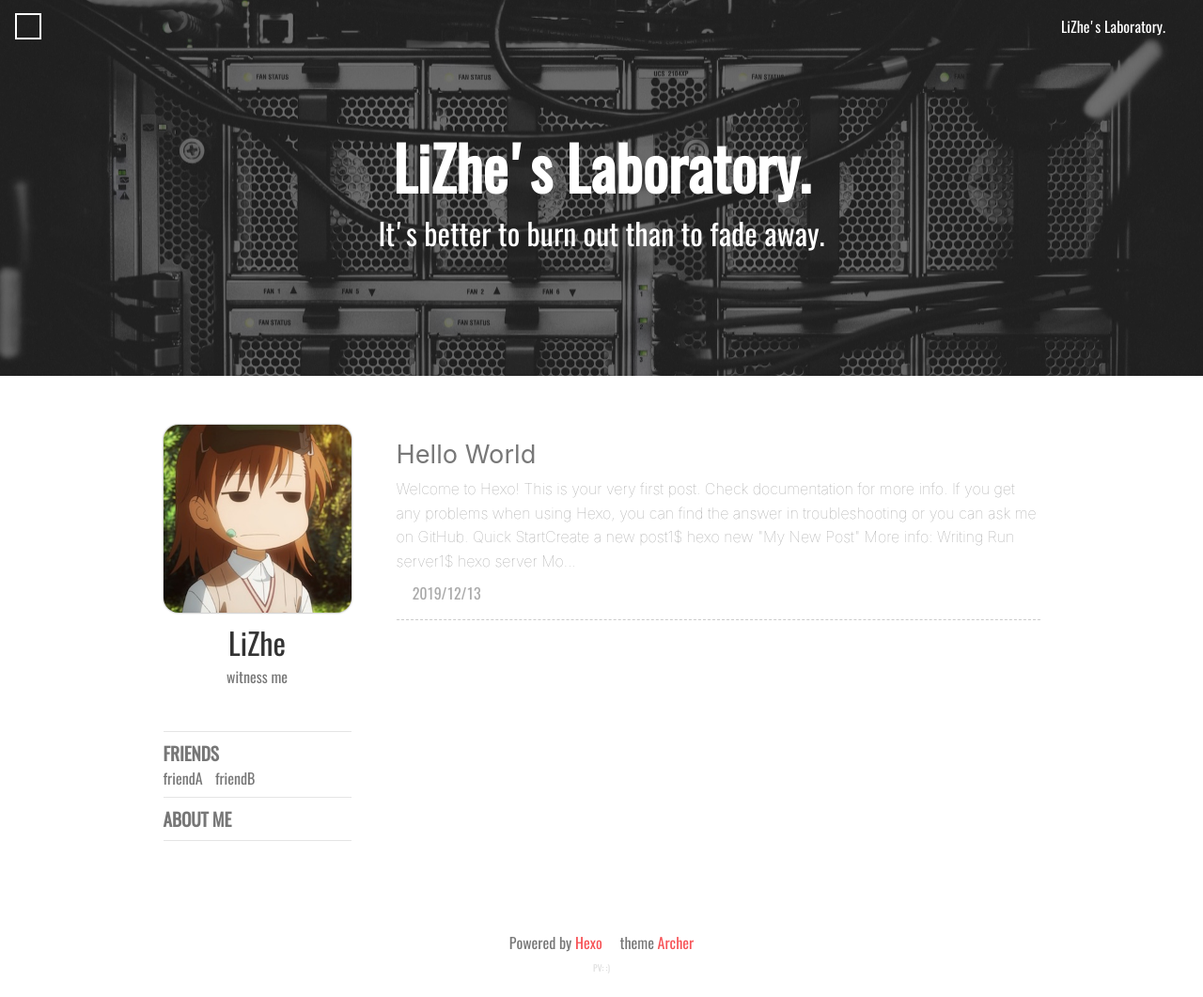
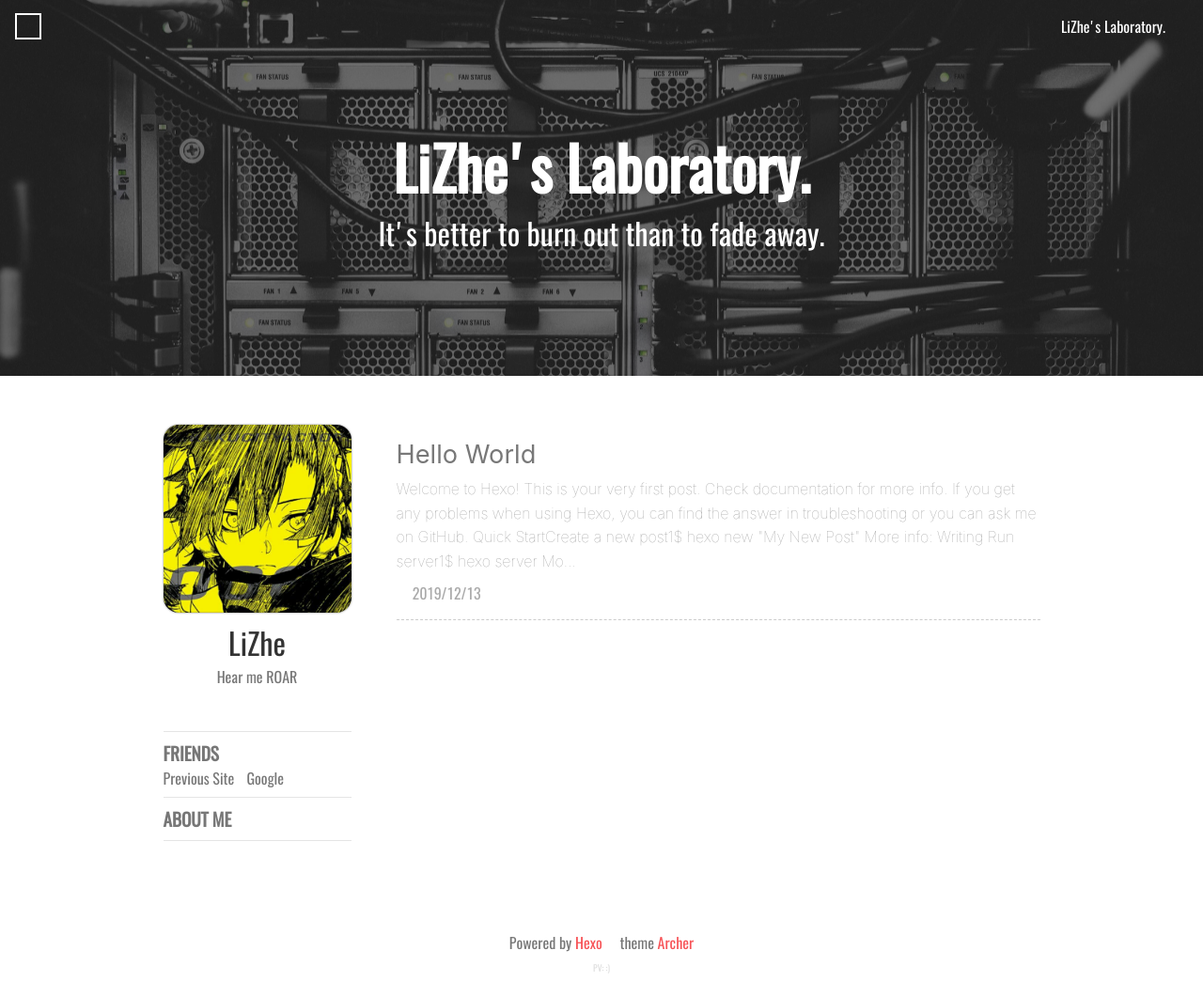
Before and after one commit to Ritetsu/ritetsu.github.io, a plain HTML site: page index.html in a window 1280 px wide. Shown: the whole page at 94% size. Drawn offline with nearby package versions, Linux system fonts and the light colour scheme; some packages are replaced by stand-ins of ours; a script that the page names is missing; a web font is replaced by a local one.

Commit message:
Site updated: 2019-12-13 14:05:51

```diff
--- a/index.html
+++ b/index.html
@@ -388,11 +388,11 @@ Mo...
             <!-- profile -->
 
             <div class="profile">
-    <img class="profile-avatar" alt="avatar" src= /avatar/Misaka.jpg >
+    <img class="profile-avatar" alt="avatar" src= /avatar/ene.jpeg >
     <div class="profile-name">LiZhe</div>
 
     <div class="profile-signature">
-        witness me
+        Hear me ROAR
     </div>
 
 
@@ -415,7 +415,7 @@ Mo...
 
                 <span class="iconfont-archer wechat" title=wechat>
 
-                  <img class="profile-qr" src="/assets/example_qr.png" />
+                  <img class="profile-qr" src="/assets/wx.png" />
                 </span>
 
 
@@ -467,13 +467,13 @@ Mo...
 
 
                     <span>
-                        <a href= //www.baidu.com target="_black">friendA</a>
+                        <a href= //www.justmonika.xyz target="_black">Previous Site</a>
                     </span>
 
 
 
                     <span>
-                        <a href= //www.google.com target="_black">friendB</a>
+                        <a href= //www.google.com target="_black">Google</a>
                     </span>
 
 
@@ -511,7 +511,7 @@ Mo...
 
                 <span class="iconfont-archer wechat" title=wechat>
 
-                  <img class="profile-qr" src="/assets/example_qr.png" />
+                  <img class="profile-qr" src="/assets/wx.png" />
                 </span>
 
 
```
Also changed, not shown: 2019/12/13/hello-world/index.html (+1 -1 lines), archives/2019/12/index.html (+1 -1 lines), archives/2019/index.html (+1 -1 lines), archives/index.html (+1 -1 lines), assets/wx.jpg (added), avatar/ene.jpeg (added).
